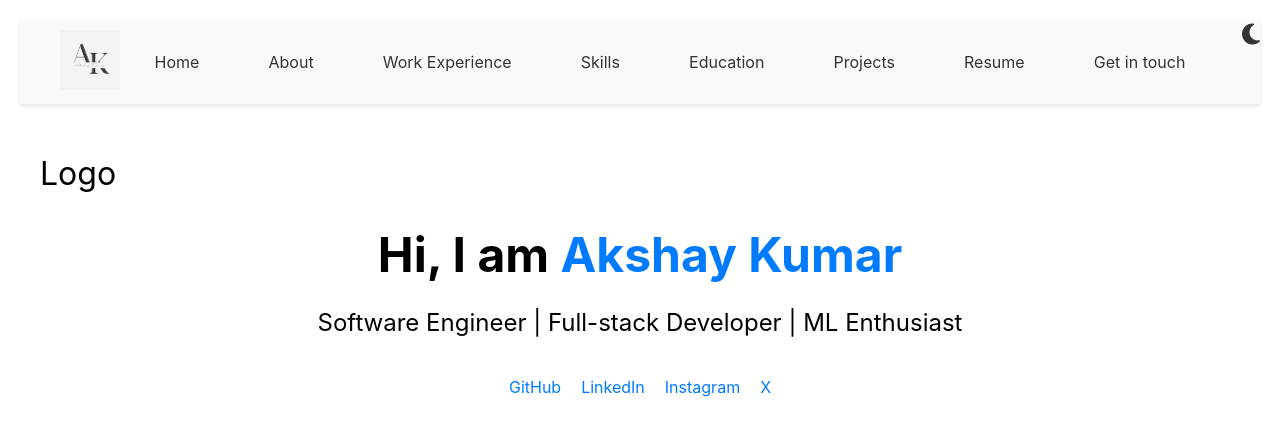
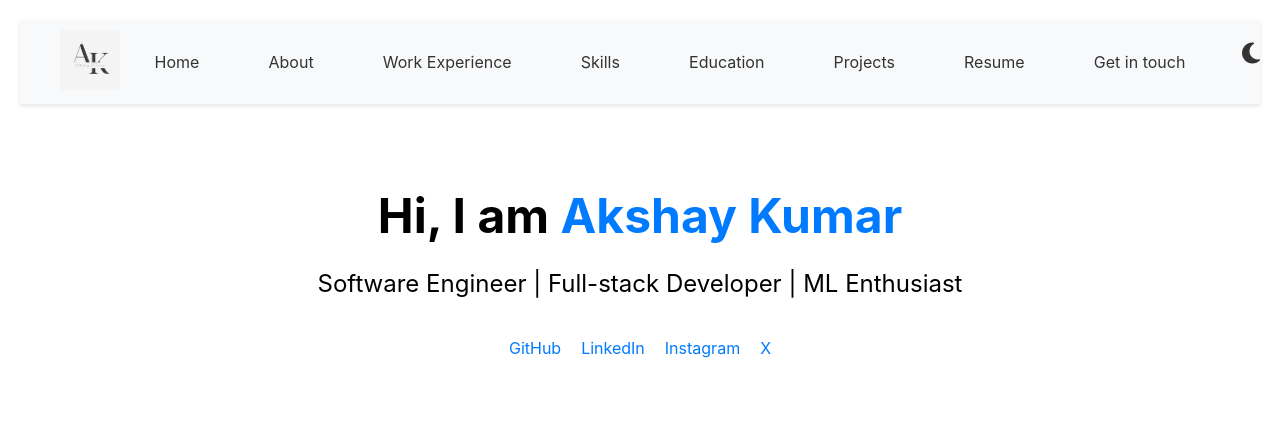
Before and after one commit to akshaykumarhp/portfolio-website, a React (Create React App) app in the folder my-portfolio/: page / in a window 1280 px wide. Shown: the top 436 px of the page. Built offline with nearby package versions, Linux system fonts and the light colour scheme.

Commit message:
minor styling changes

```diff
--- a/my-portfolio/src/components/Header.css
+++ b/my-portfolio/src/components/Header.css
@@ -1,6 +1,6 @@
 header {
   background-color: #f8f9fa;
-  padding: 10px 40px; /* Increased padding for better alignment */
+  padding: 10px 40px;
   box-shadow: 0 2px 4px rgba(0, 0, 0, 0.1);
   display: flex;
   justify-content: space-between;
@@ -12,14 +12,15 @@ header {
 }
 
 .logo {
-  width: 60px;  /* Adjust the size as needed */
+  width: 60px;
   height: auto;
 }
 
 nav {
-  flex-grow: 1;  /* This will allow the nav to take up the available space */
+  flex-grow: 1;
   display: flex;
-  justify-content: center;  /* Center the nav items */
+  justify-content: center;
+  align-items: center;
 }
 
 nav ul {
@@ -28,11 +29,11 @@ nav ul {
   margin: 0;
   display: flex;
   justify-content: space-around;
-  width: 100%;  /* Ensure nav items spread across the available space */
+  width: 100%;
 }
 
 nav ul li {
-  margin: 0 15px; /* Add space between links */
+  margin: 0 15px;
 }
 
 nav ul li a {
@@ -49,5 +50,8 @@ nav ul li a:hover {
   cursor: pointer;
   font-size: 1.5rem;
   color: #333;
-  flex-shrink: 0;  /* Prevent the toggle from resizing */
+  display: flex;
+  align-items: center;
+  height: 7%;
+  padding-top: 5px;
 }
--- a/my-portfolio/src/components/Home.js
+++ b/my-portfolio/src/components/Home.js
@@ -4,7 +4,6 @@ import './Home.css';
 const Home = () => {
   return (
     <div className="home">
-      <div className="logo">Logo</div>
       <h1>Hi, I am <span>Akshay Kumar</span></h1>
       <p>Software Engineer | Full-stack Developer | ML Enthusiast</p>
       <div className="social-links">
```
